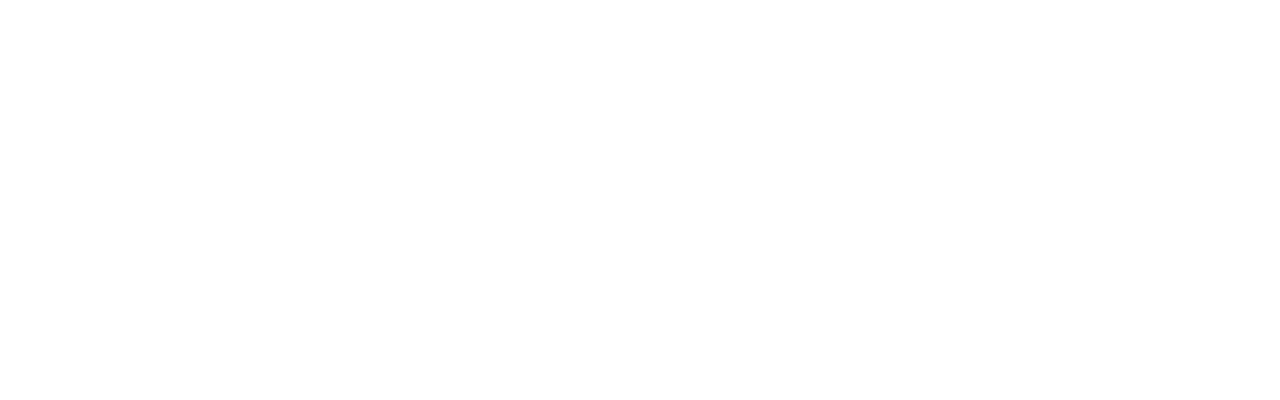
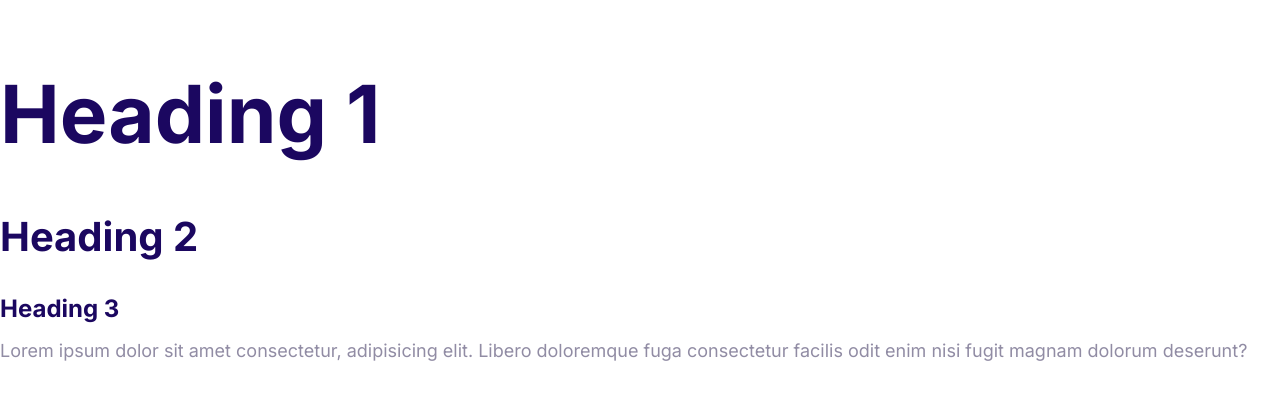
Before and after one commit to AlejandroIrizarry/alefy, a plain HTML site: page index.html in a window 1280 px wide. Drawn offline with Linux system fonts and the light colour scheme.

Commit message:
Define the styles for the fonts.

```diff
--- a/css/styles.css
+++ b/css/styles.css
@@ -5,3 +5,57 @@
   --color-headings: #1b0760;
   --color-body: #918ca4;
 }
+
+html {
+  /*  62.5% of 16px = 10px; */
+  font-size: 62.5%;
+}
+
+body {
+  font-family: Inter, Arial, Helvecita, sans-serif;
+  font-size: 2.4rem;
+  line-height: 1.5;
+  color: var(--color-body);
+}
+
+h1,
+h2,
+h3 {
+  color: var(--color-headings);
+  margin-bottom: 1rem;
+}
+
+h1 {
+  /*1 x font size of the html element */
+  font-size: 7rem;
+}
+
+h2 {
+  font-size: 4rem;
+}
+
+h3 {
+  font-size: 3rem;
+}
+
+p {
+  margin-top: 0;
+}
+
+@media screen and (min-width: 1024px) {
+  body {
+    font-size: 1.8rem;
+  }
+
+  h1 {
+    font-size: 8rem;
+  }
+
+  h2 {
+    font-size: 4rem;
+  }
+
+  h3 {
+    font-size: 2.4rem;
+  }
+}
--- a/index.html
+++ b/index.html
@@ -5,10 +5,16 @@
     <meta http-equiv="X-UA-Compatible" content="IE=edge">
     <meta name="viewport" content="width=device-width, initial-scale=1.0">
     <title>Document</title>
+    <link rel="preconnect" href="https://fonts.gstatic.com">
+    <link href="https://fonts.googleapis.com/css2?family=Inter:wght@400;700&display=swap" rel="stylesheet">
     <link rel="stylesheet" href="css/normalize.css">
     <link rel="stylesheet" href="css/styles.css">
 </head>
 <body>
+    <h1>Heading 1</h1>
+    <h2>Heading 2</h2>
+    <h3>Heading 3</h3>
+    <p>Lorem ipsum dolor sit amet consectetur, adipisicing elit. Libero doloremque fuga consectetur facilis odit enim nisi fugit magnam dolorum deserunt?</p>
 
 </body>
 </html>
```
